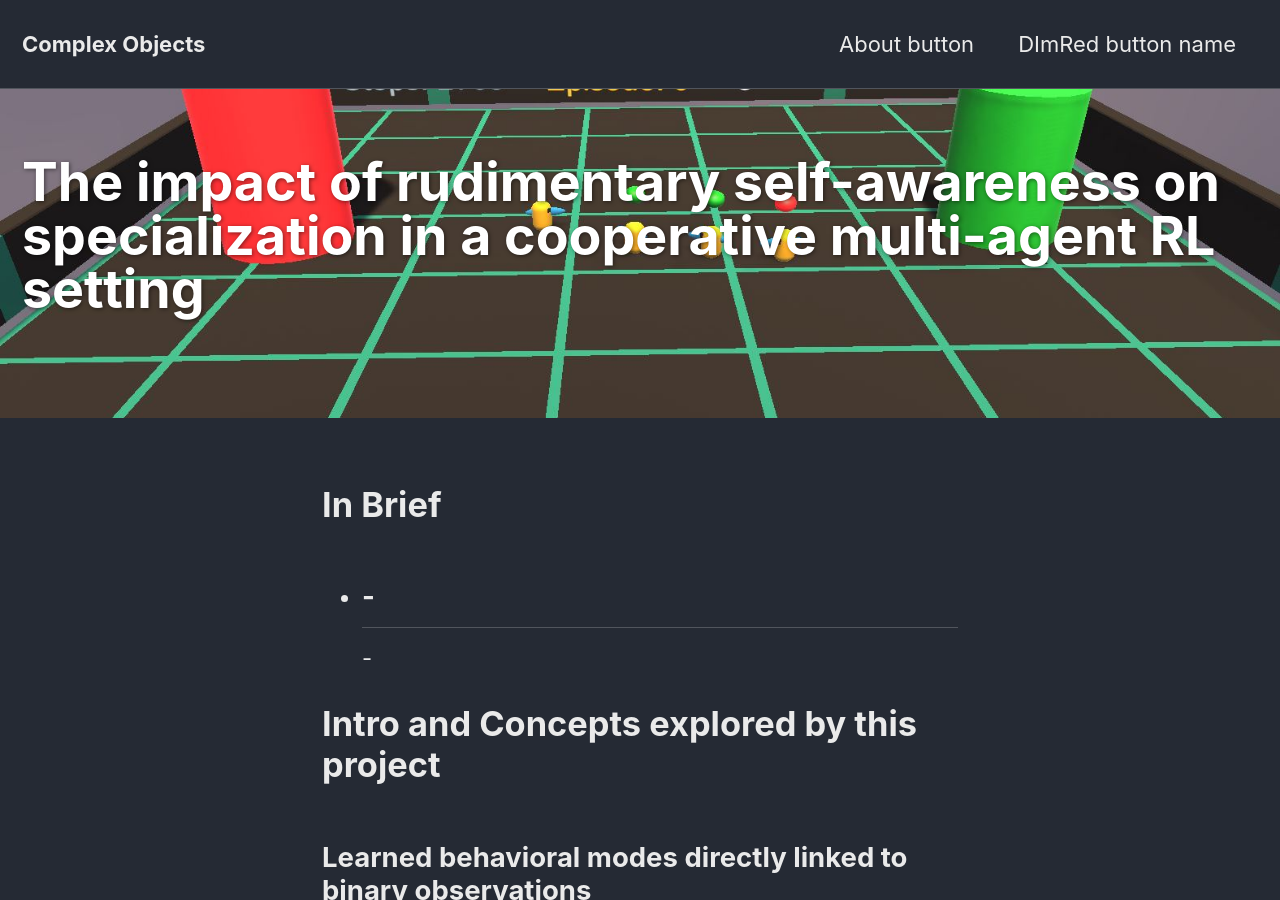
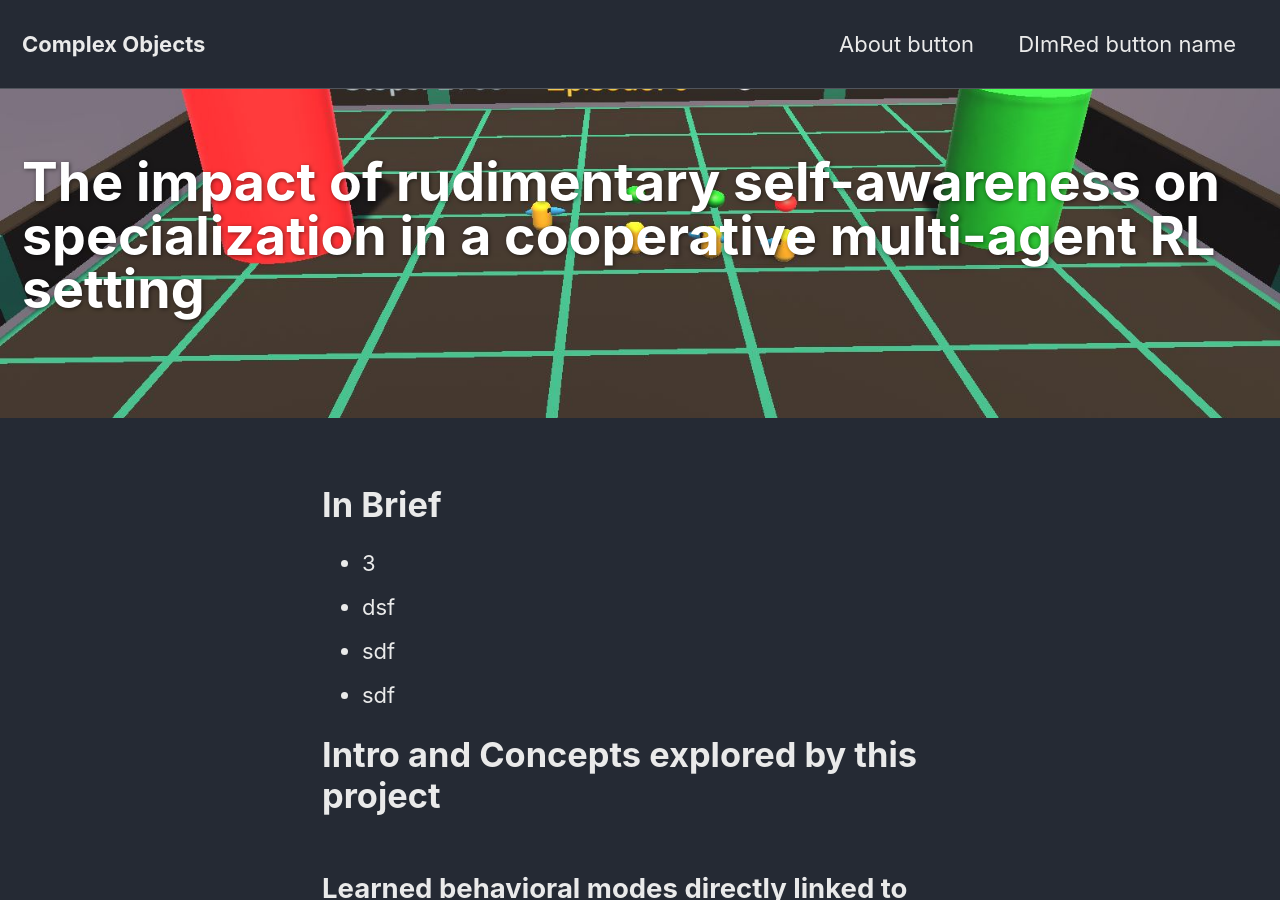
Before and after one commit to M-Lin-DM/M-Lin-DM.github.io, a Jekyll site: the page built from _posts/2020-04-17-Transporters-Project.md, in a window 1280 px wide and 900 px high. Built offline with Jekyll 4.4.1, drawn with Linux system fonts in a browser that asks for light colours; cached includes are drawn as plain includes; nearby versions of some CDN libraries; formulas are drawn with MathJax 3.

Commit message:
draft transporter post

```diff
--- a/_posts/2020-04-17-Transporters-Project.md
+++ b/_posts/2020-04-17-Transporters-Project.md
@@ -9,10 +9,10 @@ header:
 mathjax: "true"
 ---
 # In Brief
--
--
--
--
+- 3
+- dsf
+- sdf
+- sdf
 
 # Intro and Concepts explored by this project
 
```
Also changed, not shown: 1 other file.
